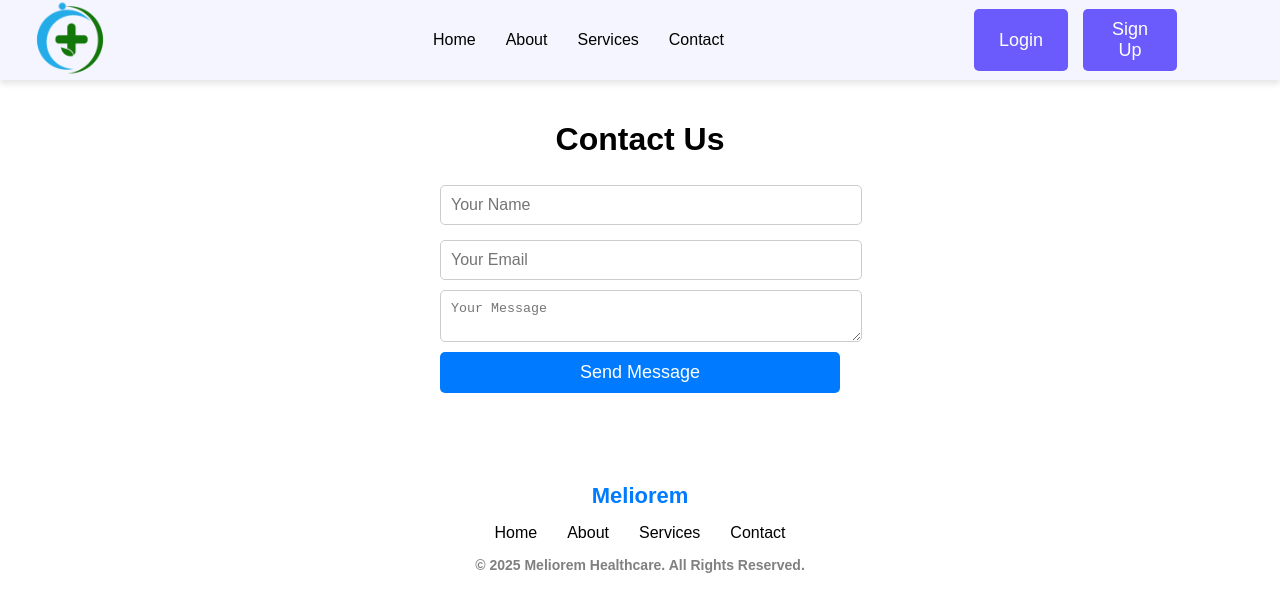
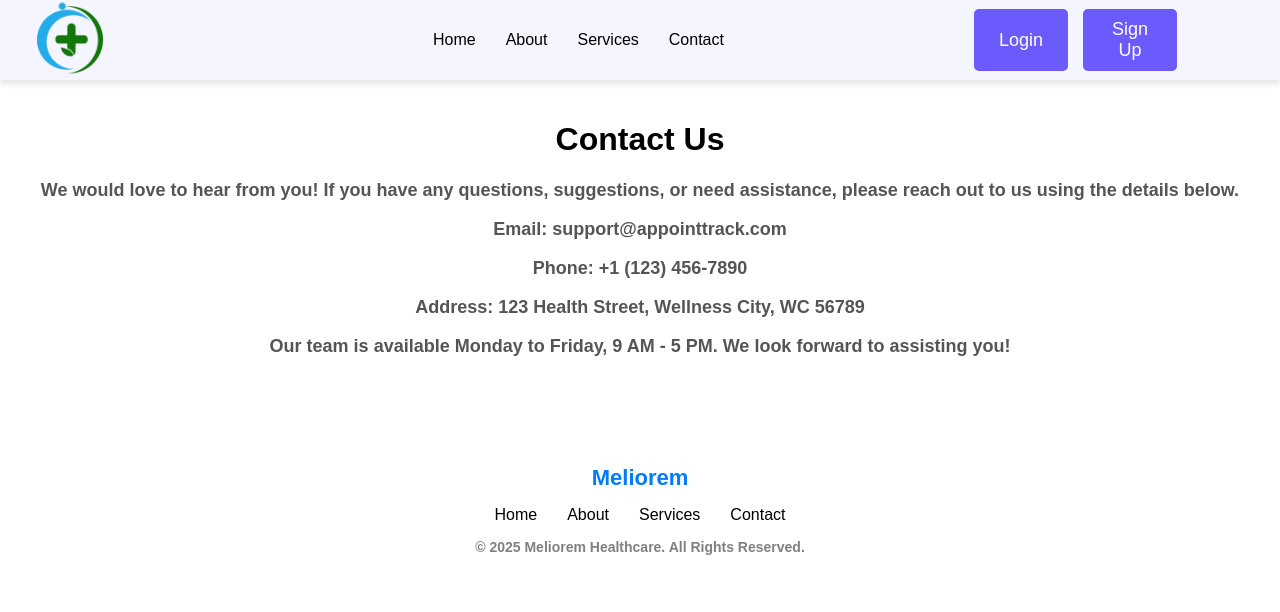
Before and after one commit to josephsatharasi/Appoint-Track-Medical-Appointment-Log, a React (Create React App) app in the folder frontend/: page /contact in a window 1280 px wide. Shown: the top 612 px of the page. Built offline with nearby package versions, Linux system fonts and the light colour scheme.

Commit message:
Update Contact.js

```diff
--- a/frontend/src/components/Contact.js
+++ b/frontend/src/components/Contact.js
@@ -1,29 +1,13 @@
-import React, { useState } from "react";
-import "../styles/Contact.css";
+import React from "react"; import "../styles/Contact.css";
 
-const Contact = () => {
-  const [formData, setFormData] = useState({ name: "", email: "", message: "" });
-
-  const handleChange = (e) => {
-    setFormData({ ...formData, [e.target.name]: e.target.value });
-  };
-
-  const handleSubmit = (e) => {
-    e.preventDefault();
-    alert("Your message has been sent!");
-    setFormData({ name: "", email: "", message: "" });
-  };
-
-  return (
-    <div className="contact-container">
-      <h1>Contact Us</h1>
-      <form onSubmit={handleSubmit} className="contact-form">
-        <input type="text" name="name" placeholder="Your Name" value={formData.name} onChange={handleChange} required />
-        <input type="email" name="email" placeholder="Your Email" value={formData.email} onChange={handleChange} required />
-        <textarea name="message" placeholder="Your Message" value={formData.message} onChange={handleChange} required />
-        <button type="submit">Send Message</button>
-      </form>
-    </div>
+const Contact = () =>
+  {
+    return (
+    <div className="contact-container"> <h1>Contact Us</h1> <p> We would love to hear from you! If you have any questions, suggestions, or need assistance, please reach out to us using the details below. </p>
+    <div className="contact-details"> <p><strong>Email:</strong> support@appointtrack.com</p>
+    <p><strong>Phone:</strong> +1 (123) 456-7890</p>
+    <p> <strong>Address:</strong> 123 Health Street, Wellness City, WC 56789</p> </div>
+    <p> Our team is available Monday to Friday, 9 AM - 5 PM. We look forward to assisting you! </p> </div>
   );
 };
 
```
